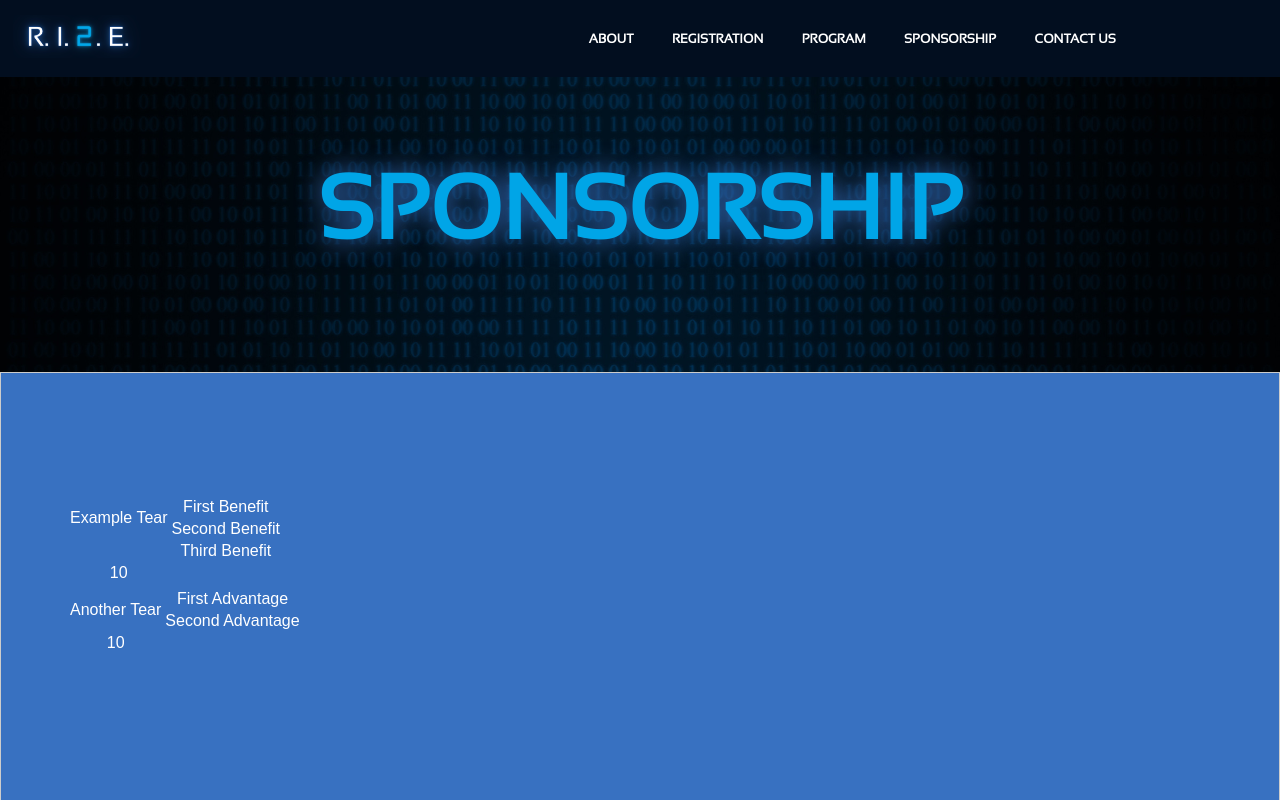
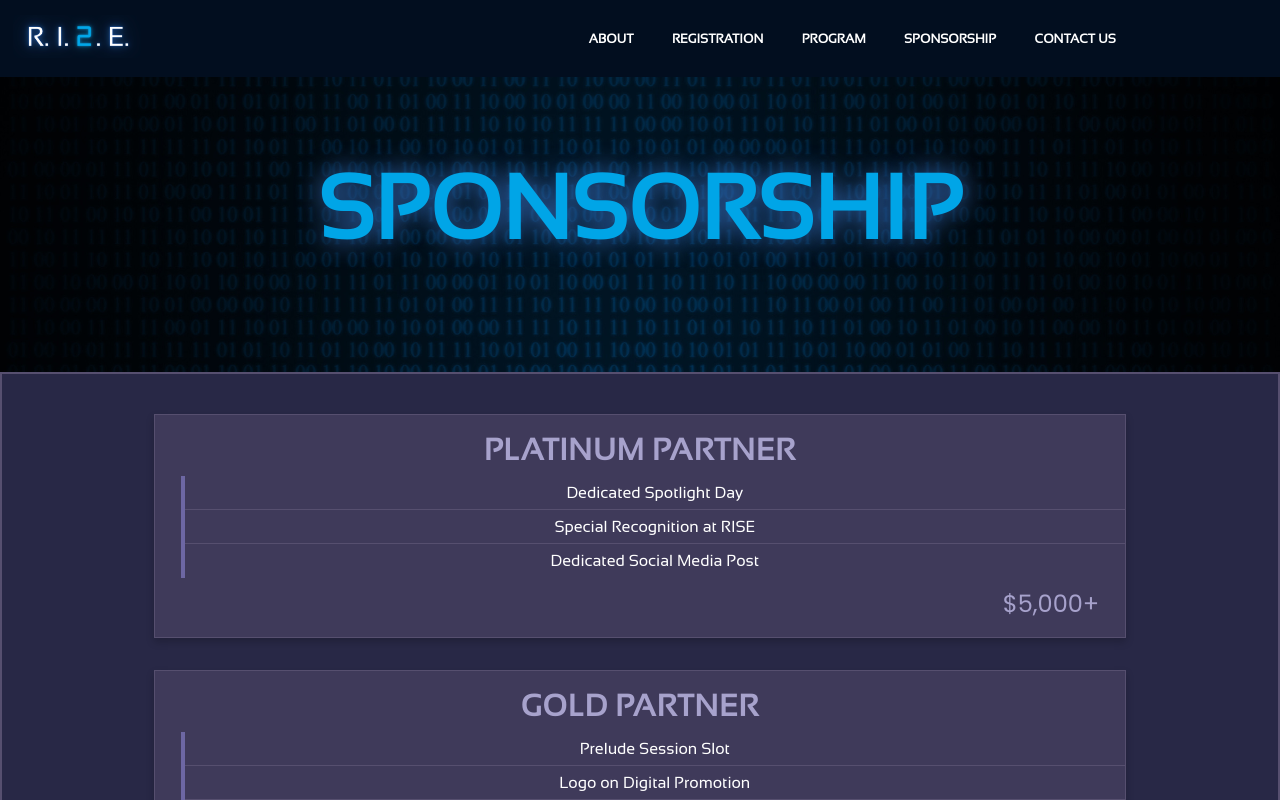
Before and after one commit to purdue-arc/RISE_Site, a React (Create React App) app: page /sponsorship in a window 1280 px wide. Shown: the top 800 px of the page. Built offline with nearby package versions, Linux system fonts and the light colour scheme.

Commit message:
Added Styling

```diff
--- a/src/components/sponsorship/Sponsorship.jsx
+++ b/src/components/sponsorship/Sponsorship.jsx
@@ -1,6 +1,6 @@
 import React from 'react';
 import '../../Main.css';
-import TierList from "./tear-list/TierList"
+import TierList from "./tier-list/TierList"
 import riseLogo from '../assets/riselogo.png' ;
 import arcLogo from '../assets/arclogo.png' ;
 import purdueMessage from '../assets/purdue_message.png' ;
--- a/src/components/sponsorship/tear-list/TierList.css
+++ /dev/null
@@ -1,35 +0,0 @@
-@font-face {
-    font-family: 'Poppins';
-    src: url('../../../fonts/poppins/Poppins-Regular.ttf') format('truetype');
-}
-@font-face {
-    font-family: 'Sansation';
-    src: url('../../../fonts/sansation/Sansation_Regular.ttf') format('truetype');
-}
-@font-face {
-    font-family: 'Sansation-Bold';
-    src: url('../../../fonts/sansation/Sansation_Bold.ttf') format('truetype');
-}
-
-.tear-list {
-    background: #3871c1;
-    display: flex;
-    flex-direction: row;
-    align-items: center;
-    border: 1px solid #ccc;
-    padding: 15vh 5vw 15vh 5vw;
-}
-
-.grid-container {
-    display: flex;
-}
-
-.left-column, .right-column {
-    flex: 1;
-}
-
-.grid-row {
-    padding: 8px;
-    border: 1px solid #ccc;
-    margin: 4px;
-}
--- a/src/components/sponsorship/tear-list/TierList.jsx
+++ /dev/null
@@ -1,55 +0,0 @@
-import React from 'react';
-import './TierList.css'; // Make sure to create a corresponding CSS file
-
-const Tier = ({ tearName, cost, benefit1, benefit2, benefit3 }) => {
-    return (
-        <table className="grid-table">
-            <tbody>
-            <tr>
-                <td rowSpan="2">{tearName}</td>
-                <td>{benefit1}</td>
-            </tr>
-            <tr>
-                <td>{benefit2}</td>
-            </tr>
-            {benefit3 && (
-                <tr>
-                    <td></td>
-                    <td>{benefit3}</td>
-                </tr>
-            )}
-            <tr>
-                <td rowSpan="2">{cost}</td>
-                <td></td>
-            </tr>
-            <tr>
-                <td>{/* This cell is here just for spacing */}</td>
-            </tr>
-            </tbody>
-        </table>
-    );
-};
-
-
-const TierList = () => {
-    return (
-        <div className="tear-list">
-            <table>
-                <tr>
-                    <Tier tearName="Example Tear" cost="10" benefit1="First Benefit" benefit2="Second Benefit" benefit3="Third Benefit" />
-                </tr>
-                <tr>
-                    <Tier tearName="Another Tear" cost="10" benefit1="First Advantage" benefit2="Second Advantage" />
-                </tr>
-                <tr>
-                    <Tier/>
-                </tr>
-                <tr>
-                    <Tier/>
-                </tr>
-            </table>
-        </div>
-    );
-};
-
-export default TierList;
--- /dev/null
+++ b/src/components/sponsorship/tier-list/TierList.css
@@ -0,0 +1,72 @@
+@font-face {
+    font-family: 'Poppins';
+    src: url('../../../fonts/poppins/Poppins-Regular.ttf') format('truetype');
+}
+
+@font-face {
+    font-family: 'Sansation';
+    src: url('../../../fonts/sansation/Sansation_Regular.ttf') format('truetype');
+}
+
+@font-face {
+    font-family: 'Sansation-Bold';
+    src: url('../../../fonts/sansation/Sansation_Bold.ttf') format('truetype');
+}
+
+.tier-list {
+    background: #282846; /* Dark background as in the image */
+    color: white;
+    padding: 5vh 5vw;
+    display: flex;
+    flex-direction: column;
+    align-items: center;
+    gap: 4vh; /* Space between tiers */
+    border: 2px solid #564f6f; /* Border color as in the image */
+    font-family: 'Poppins', sans-serif;
+}
+
+.tier {
+    background: #3f3a5a; /* Background for each tier */
+    padding: 2vh 2vw;
+    width: 80%; /* Adjust the width as necessary */
+    border: 1px solid #564f6f; /* Border color as in the image */
+    box-shadow: 0 4px 8px 0 rgba(0, 0, 0, 0.2); /* Add shadow for depth */
+}
+
+.tier-name {
+    font-family: 'Sansation-Bold', sans-serif;
+    font-size: 2em; /* Big and bold for tier names */
+    margin-bottom: 1vh;
+    color: #a7a2cc; /* Light purple as in the image */
+}
+
+.benefits {
+    font-family: 'Sansation', sans-serif;
+    border-left: 4px solid #6d67a3; /* Purple line as in the image */
+    padding-left: 2vw;
+}
+
+.benefit {
+    font-size: 1em;
+    padding: 1vh 0; /* Space between benefits */
+    position: relative;
+}
+
+.benefit:not(:last-child)::after {
+    content: '';
+    position: absolute;
+    left: -2vw;
+    bottom: 0;
+    width: calc(100% + 4vw);
+    border-bottom: 1px solid #564f6f; /* Horizontal line between benefits */
+}
+
+.cost {
+    font-family: 'Poppins', sans-serif;
+    font-size: 1.5em;
+    color: #a7a2cc; /* Light purple as in the image */
+    padding-top: 1vh;
+    text-align: right;
+}
+
+/* Add any additional styling here */
--- /dev/null
+++ b/src/components/sponsorship/tier-list/TierList.jsx
@@ -0,0 +1,29 @@
+import React from 'react';
+import './TierList.css';
+
+const Tier = ({ tierName, cost, benefits }) => {
+    return (
+        <div className="tier">
+            <div className="tier-name">{tierName}</div>
+            <div className="benefits">
+                {benefits.map((benefit, index) => (
+                    <div key={index} className="benefit">{benefit}</div>
+                ))}
+            </div>
+            <div className="cost">{cost}</div>
+        </div>
+    );
+};
+
+const TierList = () => {
+    return (
+        <div className="tier-list">
+            <Tier tierName="PLATINUM PARTNER" cost="$5,000+" benefits={["Dedicated Spotlight Day", "Special Recognition at RISE", "Dedicated Social Media Post"]} />
+            <Tier tierName="GOLD PARTNER" cost="$3,000+" benefits={["Prelude Session Slot", "Logo on Digital Promotion", "Logo on Merchandise"]} />
+            <Tier tierName="SILVER PARTNER" cost="$1,000+" benefits={["Logo on Website", "Additional Booth Space"]} />
+            <Tier tierName="RISE PARTICIPANT" cost="FREE" benefits={["Booth Space to Display Projects", "Application for Presentation Slot"]} />
+        </div>
+    );
+};
+
+export default TierList;
```
